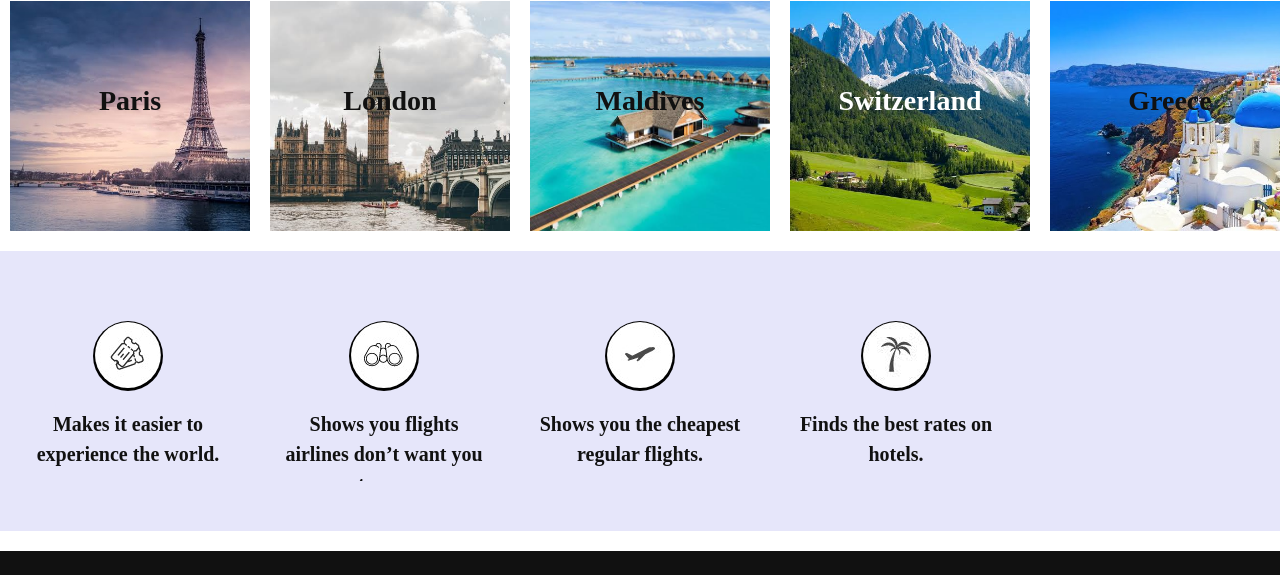
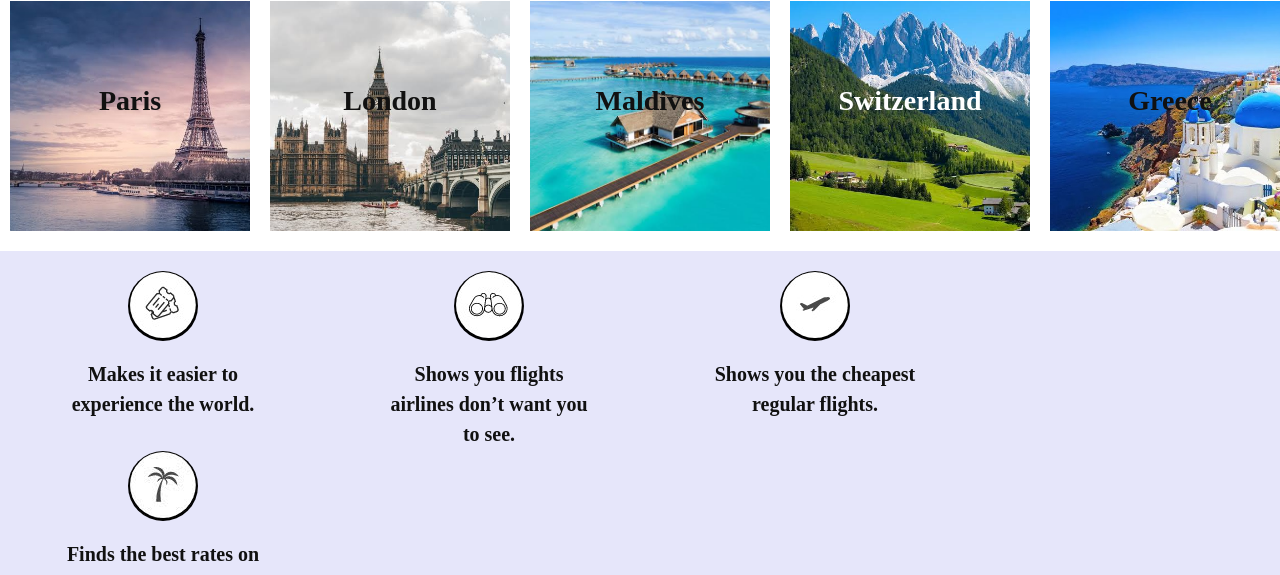
Before and after one commit to Chetna03/Bon_Voyage_Travels, a plain HTML site: page index.html in a window 1280 px wide. Shown: the part 619-1194 px from the top of the page. Drawn offline with nearby package versions, Linux system fonts and the light colour scheme.

Commit message:
Alignment changes

```diff
--- a/style.css
+++ b/style.css
@@ -330,11 +330,10 @@ font-family: 'Cormorant', serif;
 .desc-links{
     padding-bottom: 0px;
     overflow: hidden;
-
 }
 
   .desc-links div{
-    margin: 20px 10px 0;
+    margin: 20px 45px 0;
    height: 160px;
 
     float: left;
```
